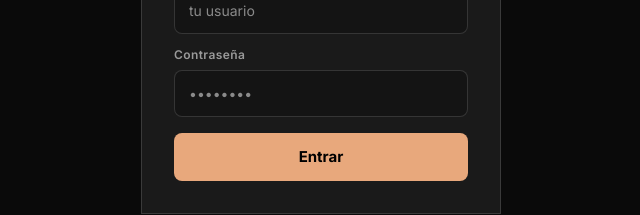
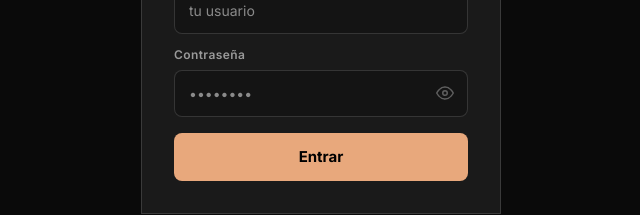
Before and after one commit to marcosm121/Cinehome, a Next.js app: page /login in a window 1280 px wide. Shown: the part 376-591 px from the top of the page, without its empty margins (319-959 px from the left). Built offline with nearby package versions, Linux system fonts and the light colour scheme.

Commit message:
fix: base64 encode password hashes in env to avoid dotenv-expand dollar-sign expansion

```diff
--- a/app/login/page.tsx
+++ b/app/login/page.tsx
@@ -8,6 +8,7 @@ export default function LoginPage() {
   const [password, setPassword] = useState('')
   const [error, setError] = useState('')
   const [loading, setLoading] = useState(false)
+  const [showPassword, setShowPassword] = useState(false)
 
   async function handleSubmit(e: React.FormEvent) {
     e.preventDefault()
@@ -89,17 +90,18 @@ export default function LoginPage() {
             <label htmlFor="password" style={{ fontSize: 12, fontWeight: 600, color: 'var(--ink-mute)', letterSpacing: '0.4px' }}>
               Contraseña
             </label>
+            <div style={{ position: 'relative' }}>
               <input
                 id="password"
                 name="password"
-              type="password"
+                type={showPassword ? 'text' : 'password'}
                 placeholder="••••••••"
                 value={password}
                 onChange={e => setPassword(e.target.value)}
                 required
                 autoComplete="current-password"
                 style={{
-                padding: '12px 14px', borderRadius: 8,
+                  padding: '12px 42px 12px 14px', borderRadius: 8,
                   background: 'var(--bg-elevated)',
                   border: '1px solid var(--line-strong)',
                   color: 'var(--ink)', fontSize: 14,
@@ -110,6 +112,30 @@ export default function LoginPage() {
                 onFocus={e => { e.currentTarget.style.borderColor = 'var(--accent)' }}
                 onBlur={e => { e.currentTarget.style.borderColor = 'var(--line-strong)' }}
               />
+              <button
+                type="button"
+                onClick={() => setShowPassword(v => !v)}
+                aria-label={showPassword ? 'Ocultar contraseña' : 'Mostrar contraseña'}
+                style={{
+                  position: 'absolute', right: 12, top: '50%', transform: 'translateY(-50%)',
+                  background: 'transparent', border: 'none', cursor: 'pointer',
+                  color: 'var(--ink-faint)', padding: 2, display: 'flex', alignItems: 'center',
+                }}
+              >
+                {showPassword ? (
+                  <svg width="18" height="18" viewBox="0 0 24 24" fill="none" stroke="currentColor" strokeWidth="2" strokeLinecap="round" strokeLinejoin="round">
+                    <path d="M17.94 17.94A10.07 10.07 0 0 1 12 20c-7 0-11-8-11-8a18.45 18.45 0 0 1 5.06-5.94"/>
+                    <path d="M9.9 4.24A9.12 9.12 0 0 1 12 4c7 0 11 8 11 8a18.5 18.5 0 0 1-2.16 3.19"/>
+                    <line x1="1" y1="1" x2="23" y2="23"/>
+                  </svg>
+                ) : (
+                  <svg width="18" height="18" viewBox="0 0 24 24" fill="none" stroke="currentColor" strokeWidth="2" strokeLinecap="round" strokeLinejoin="round">
+                    <path d="M1 12s4-8 11-8 11 8 11 8-4 8-11 8-11-8-11-8z"/>
+                    <circle cx="12" cy="12" r="3"/>
+                  </svg>
+                )}
+              </button>
+            </div>
           </div>
           {error && (
             <p role="alert" style={{ fontSize: 13, color: 'var(--red)', margin: 0 }}>{error}</p>
--- a/lib/users.ts
+++ b/lib/users.ts
@@ -5,18 +5,23 @@ export interface AppUser {
   passwordHash: string
 }
 
+function decodeHash(encoded: string | undefined): string {
+  if (!encoded) return ''
+  return Buffer.from(encoded, 'base64').toString('utf-8')
+}
+
 const USERS: AppUser[] = [
   {
     id: process.env.USER1_ID ?? 'user1',
     name: process.env.USER1_NAME ?? '',
     username: process.env.USER1_USERNAME ?? '',
-    passwordHash: process.env.USER1_PASSWORD_HASH ?? '',
+    passwordHash: decodeHash(process.env.USER1_PASSWORD_HASH),
   },
   {
     id: process.env.USER2_ID ?? 'user2',
     name: process.env.USER2_NAME ?? '',
     username: process.env.USER2_USERNAME ?? '',
-    passwordHash: process.env.USER2_PASSWORD_HASH ?? '',
+    passwordHash: decodeHash(process.env.USER2_PASSWORD_HASH),
   },
 ]
 
```
Also changed, not shown: .claude/launch.json (added). Lines whose indentation alone changed are shown as unchanged.
